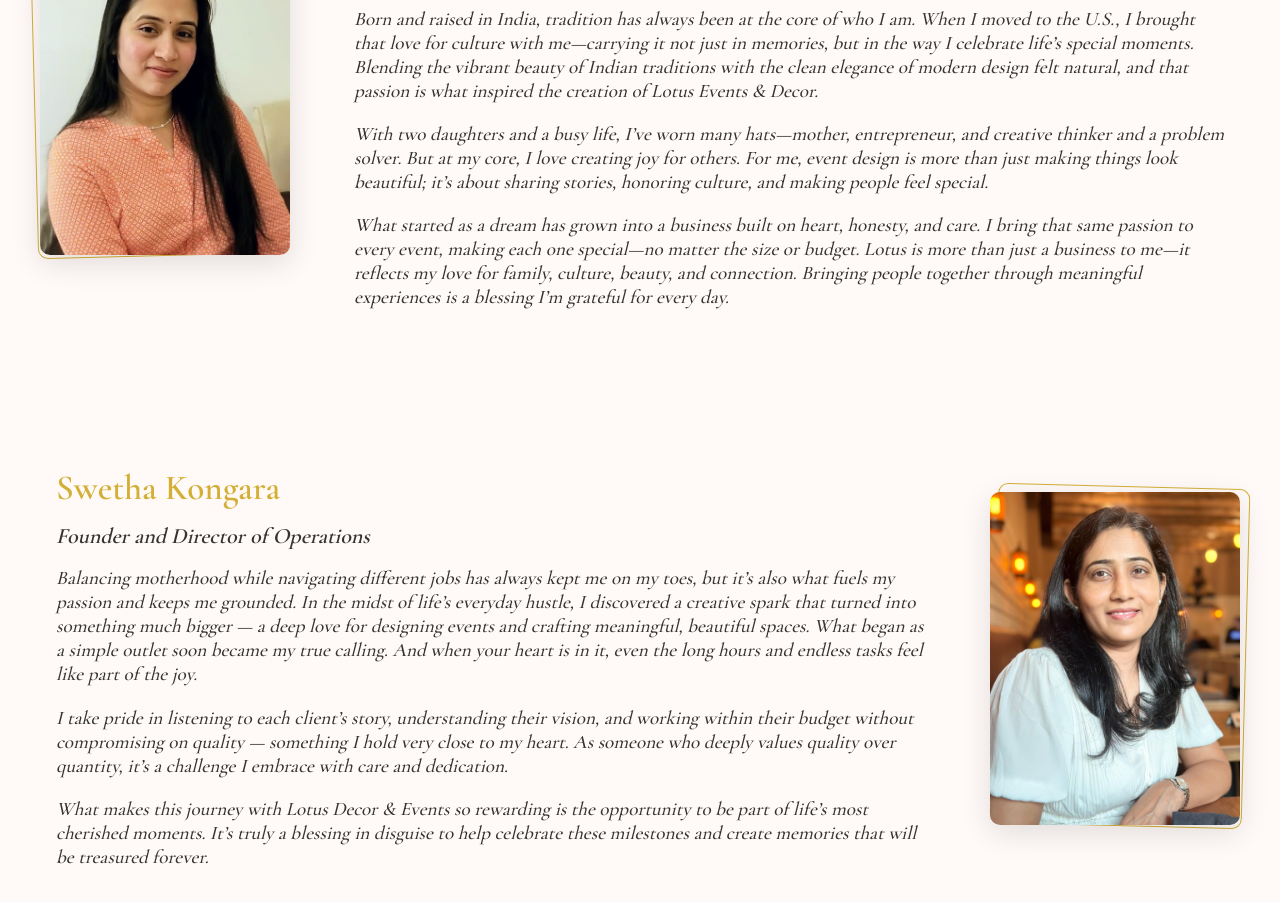
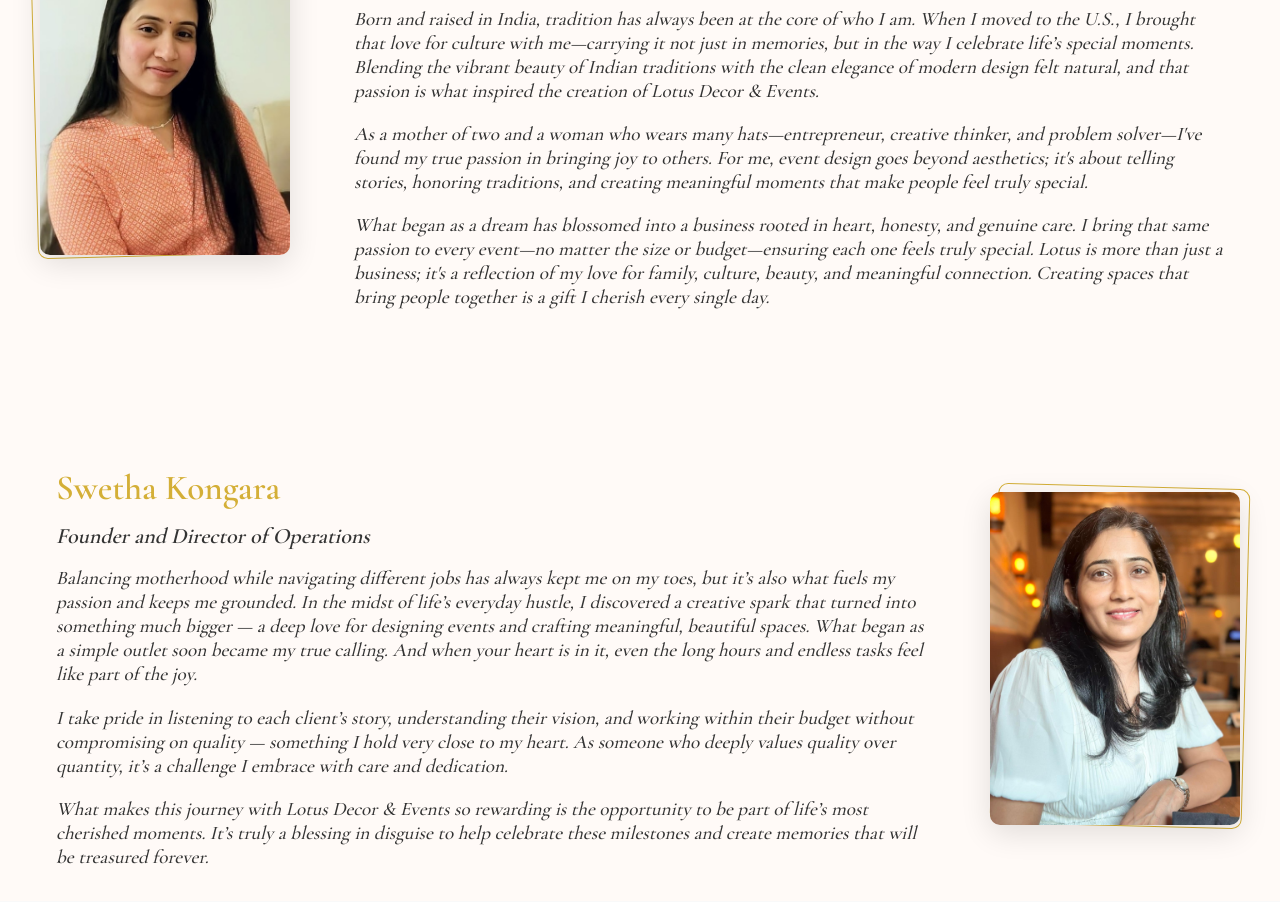
Before and after one commit to lotusdecor/ldecor_frontend, a React (Vite) app: page /about in a window 1280 px wide. Shown: the part 1200-2102 px from the top of the page. Built offline with nearby package versions, Linux system fonts and the light colour scheme.

Commit message:
text changes

```diff
--- a/src/pages/About.jsx
+++ b/src/pages/About.jsx
@@ -36,16 +36,15 @@ function About() {
             <p className="tagline" style={{ fontSize: '22px', fontWeight: 'bold' }}>Founder and Creative Head</p>
             <p>
             Born and raised in India, tradition has always been at the core of who I am. When I moved to the U.S., I brought that love for culture with me—carrying it not just in memories, but in the way I celebrate life’s special moments.
-            Blending the vibrant beauty of Indian traditions with the clean elegance of modern design felt natural, and that passion is what inspired the creation of Lotus Events & Decor.
+            Blending the vibrant beauty of Indian traditions with the clean elegance of modern design felt natural, and that passion is what inspired the creation of Lotus Decor & Events.
             </p>
             <p>
-            With two daughters and a busy life, I’ve worn many hats—mother, entrepreneur, and creative thinker and a problem solver. But at my core, I love creating joy for others.
-            For me, event design is more than just making things look beautiful; it’s about sharing stories, honoring culture, and making people feel special.
+            As a mother of two and a woman who wears many hats—entrepreneur, creative thinker, and problem solver—I've found my true passion in bringing joy to others.
+            For me, event design goes beyond aesthetics; it's about telling stories, honoring traditions, and creating meaningful moments that make people feel truly special.
             </p>
             <p>
-            What started as a dream has grown into a business built on heart, honesty, and care. I bring that same passion to every event, making each one special—no matter the size or budget.
-            Lotus is more than just a business to me—it reflects my love for family, culture, beauty, and connection.
-            Bringing people together through meaningful experiences is a blessing I’m grateful for every day.
+            What began as a dream has blossomed into a business rooted in heart, honesty, and genuine care. I bring that same passion to every event—no matter the size or budget—ensuring each one feels truly special.
+            Lotus is more than just a business; it's a reflection of my love for family, culture, beauty, and meaningful connection. Creating spaces that bring people together is a gift I cherish every single day.
             </p>
           </div>
         </div>
```
